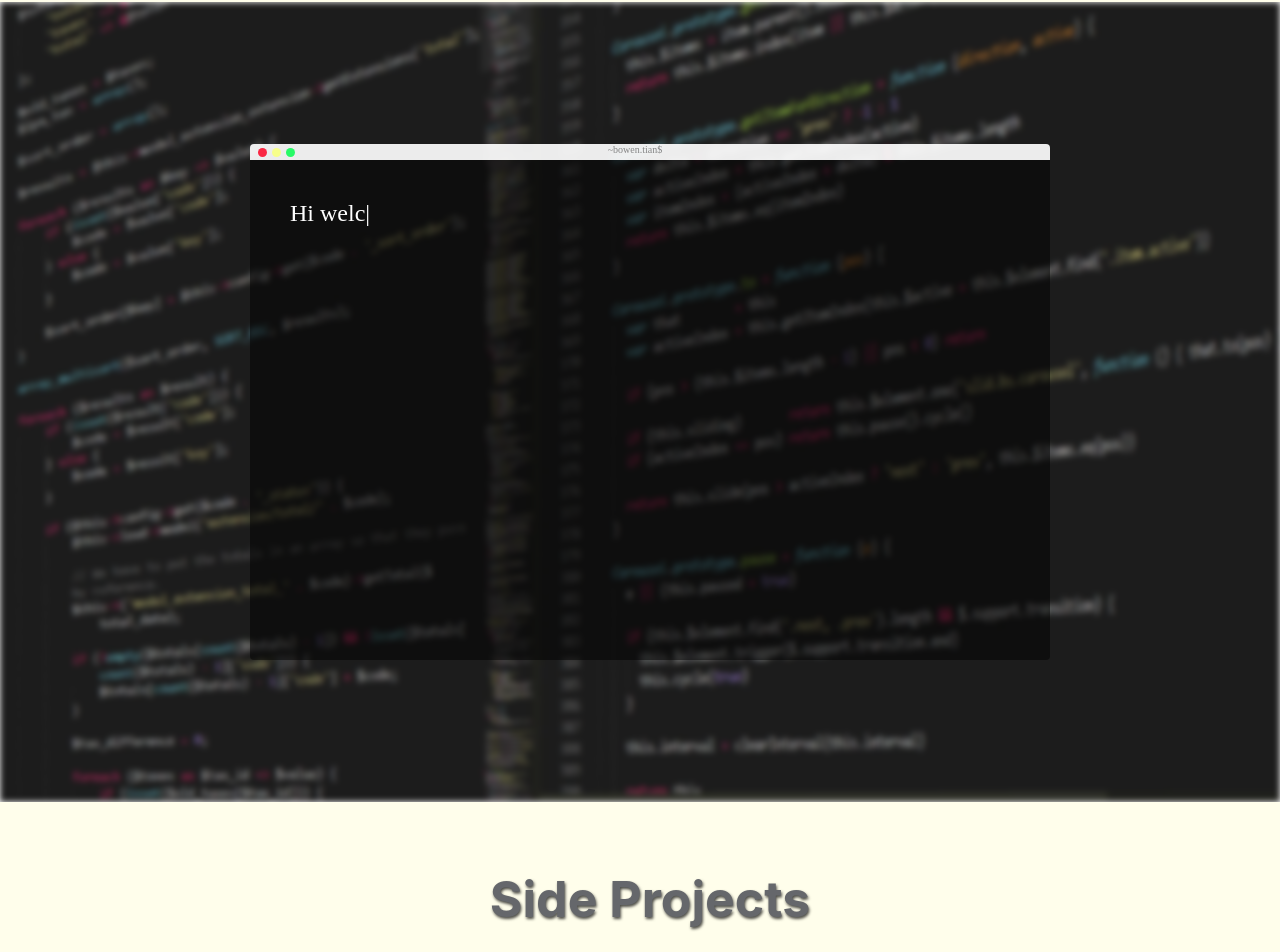
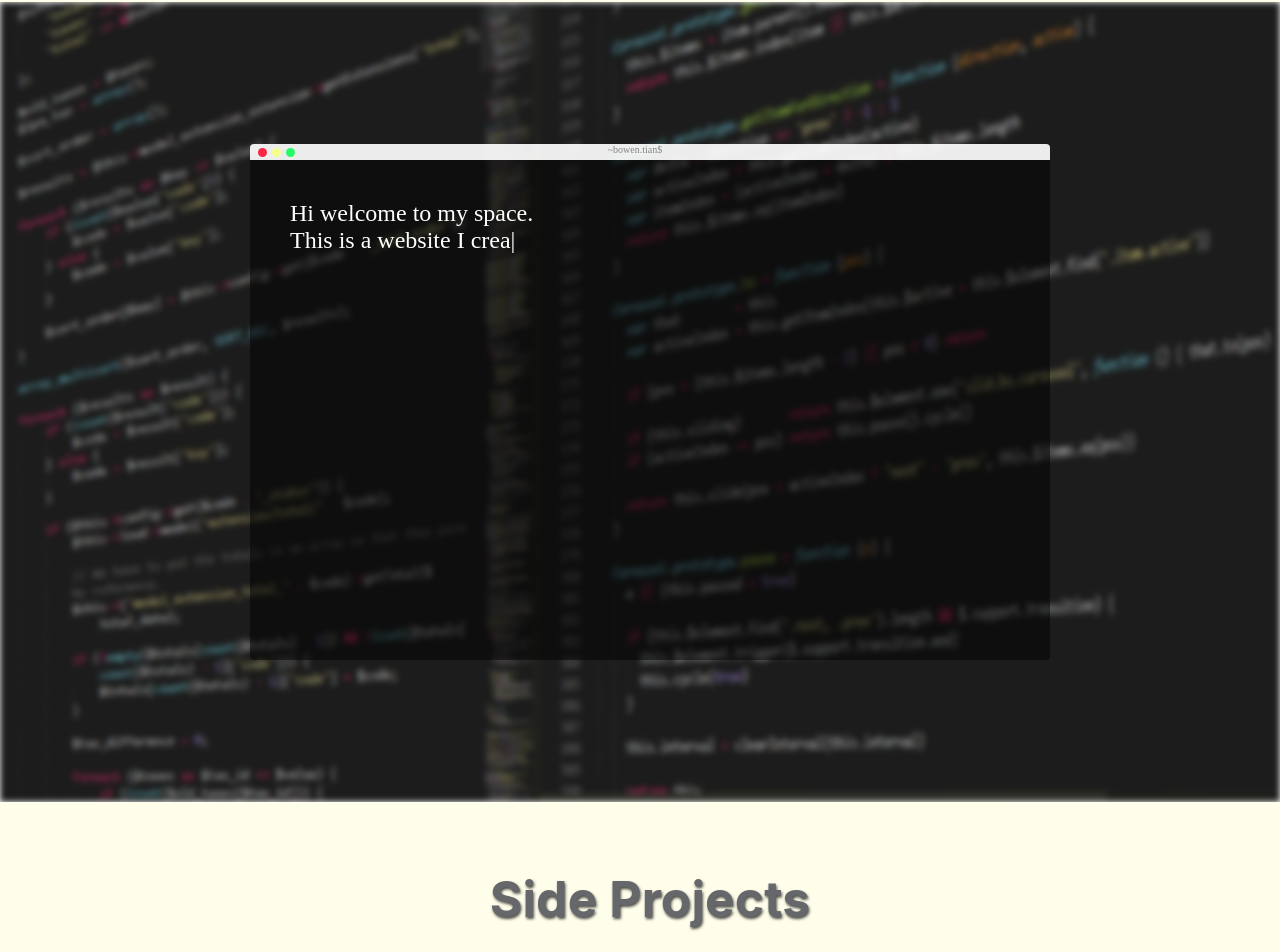
Before and after one commit to Bowen8888/BowenPage, a React (Create React App) app in the folder bowentian/: page / in a window 1280 px wide. Shown: the part 798-1750 px from the top of the page. Built offline with nearby package versions, Linux system fonts and the light colour scheme.

Commit message:
new text in terminal

```diff
--- a/bowentian/src/Effects/TypingEffect.js
+++ b/bowentian/src/Effects/TypingEffect.js
@@ -1,9 +1,11 @@
 import React, {useState, useEffect} from "react";
 import './css/TypeEffect.css'
 
-const words = ["Hi welcome to my space.",
-"I'm a Software Developer at Onedesk Software Inc.",
-"I enjoy making mobile games and websites in my spare time."];
+const words = ["Hi welcome to my space. \n This is a website I created in my spare time. I also make games and applications."
+    + "",
+    "Let's talk about something else. Do you like horror movies? I do. Especially the ones about Zombies. I watched a lot of zombie"
+    + "related works.",
+"My next project is to make a website for my dog. I think her life is short, so I hope she is remembered."];
 
 export default function TypingEffect() {
     const [index, setIndex] = useState(0);
@@ -47,7 +49,9 @@ export default function TypingEffect() {
     }, [blink, enableBlink]);
 
     return (
-        <div className="TypeEffectText">
+        <div className="TypeEffectText" style={{
+            whiteSpace: "pre-line"
+        }}>
             {`${words[index].substring(0, subIndex)}${blink ? "|" : " "}`}
         </div>
     );
```
